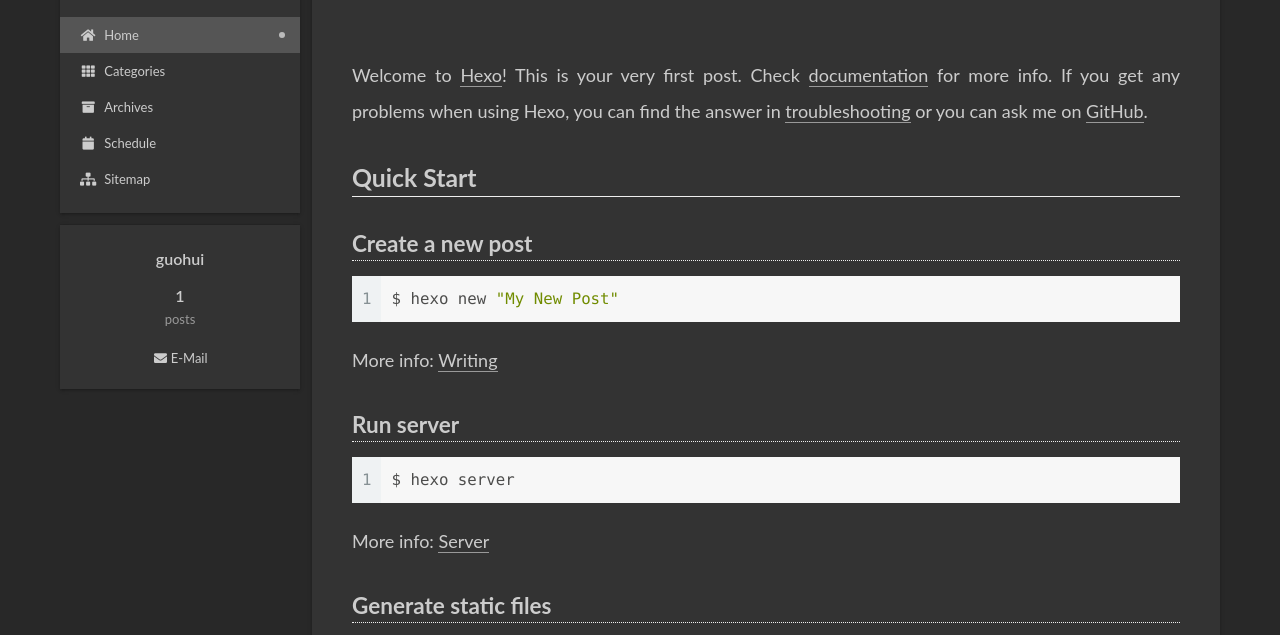
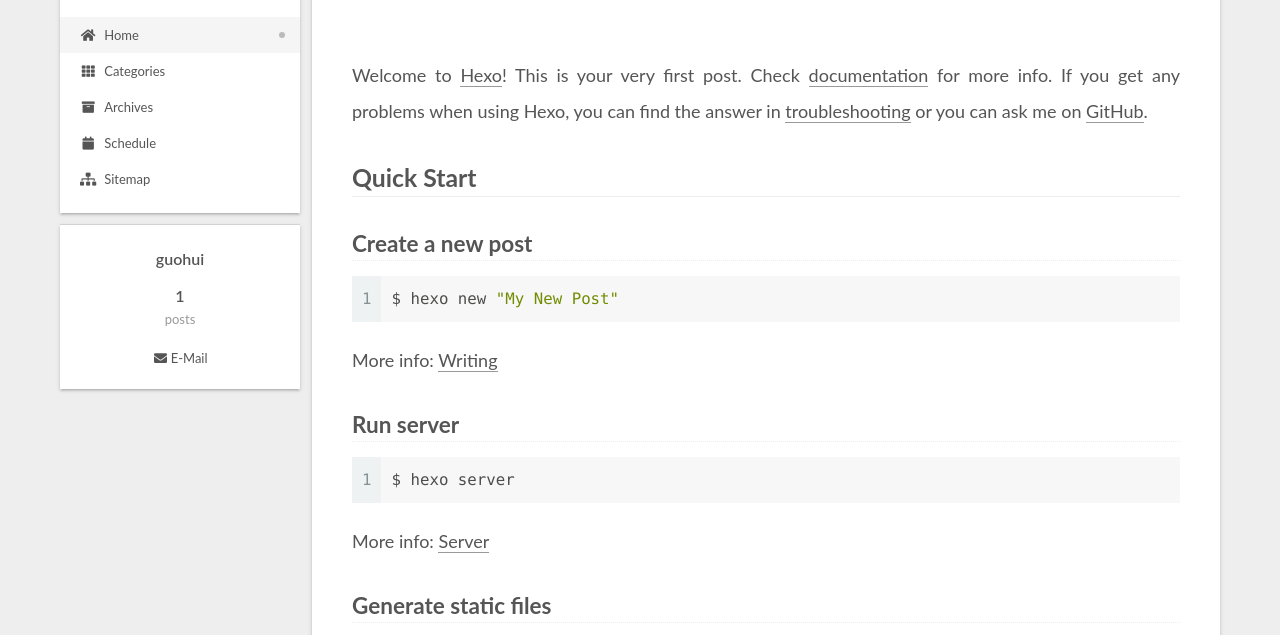
Before and after one commit to yunguohui/yunguohui, a plain HTML site: page index.html in a window 1280 px wide. Shown: the part 117-752 px from the top of the page. Drawn offline with Linux system fonts and the dark colour scheme; a script that the page names is missing.

Commit message:
Site updated: 2021-07-25 14:34:28

```diff
--- a/css/main.css
+++ b/css/main.css
@@ -18,34 +18,6 @@
   --btn-default-hover-color: #fff;
   --btn-default-hover-border-color: #222;
 }
-@media (prefers-color-scheme: dark) {
-  :root {
-    --body-bg-color: #282828;
-    --content-bg-color: #333;
-    --card-bg-color: #555;
-    --text-color: #ccc;
-    --blockquote-color: #bbb;
-    --link-color: #ccc;
-    --link-hover-color: #eee;
-    --brand-color: #ddd;
-    --brand-hover-color: #ddd;
-    --table-row-odd-bg-color: #282828;
-    --table-row-hover-bg-color: #363636;
-    --menu-item-bg-color: #555;
-    --btn-default-bg: #222;
-    --btn-default-color: #ccc;
-    --btn-default-border-color: #555;
-    --btn-default-hover-bg: #666;
-    --btn-default-hover-color: #ccc;
-    --btn-default-hover-border-color: #666;
-  }
-  img {
-    opacity: 0.75;
-  }
-  img:hover {
-    opacity: 0.9;
-  }
-}
 html {
   line-height: 1.15; /* 1 */
   -webkit-text-size-adjust: 100%; /* 2 */
@@ -1196,7 +1168,7 @@ pre .javascript .function {
 }
 .links-of-author a::before,
 .links-of-author span.exturl::before {
-  background: #ffa382;
+  background: #ff6eff;
   border-radius: 50%;
   content: ' ';
   display: inline-block;
```
